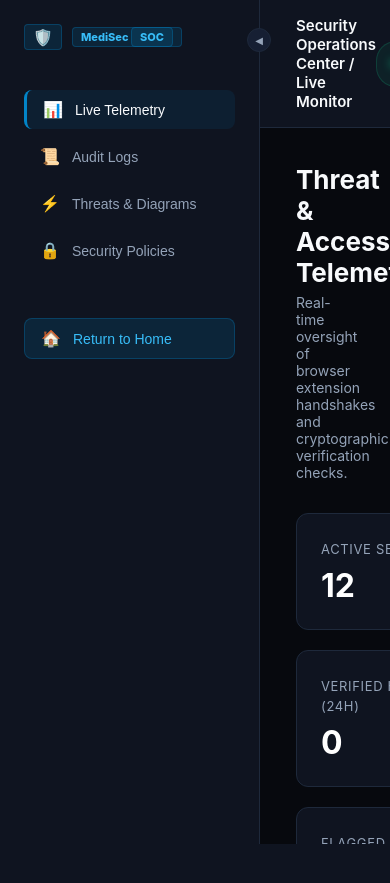
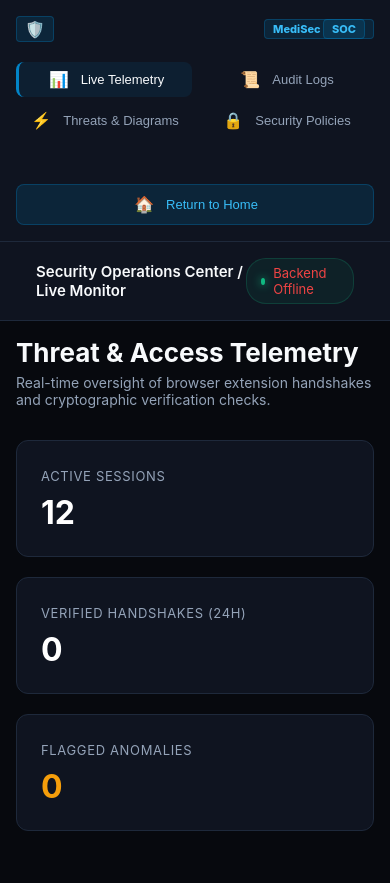
Before and after one commit to samonariase1/medisec, a Flask app: page /dashboard in a window 390 px wide. Before the commit the page ends 844 px from the top, so only its background shows below. Run offline with Flask 3, Linux system fonts and the light colour scheme; data that the repository does not hold is empty.

Commit message:
Implement responsive design for dashboard
Added responsive styles for mobile and tablet views.

```diff
--- a/templates/dashboard.html
+++ b/templates/dashboard.html
@@ -352,6 +352,77 @@
 
     .tab-section { display: none; }
     .tab-section.active { display: block; }
+  /* --- Responsive & Mobile Adaptations --- */
+    @media (max-width: 1024px) {
+      aside {
+        width: 220px;
+        padding: 18px;
+      }
+    }
+
+    @media (max-width: 768px) {
+      body {
+        flex-direction: column;
+        height: auto;
+        overflow-y: auto;
+      }
+
+      aside {
+        width: 100% !important;
+        height: auto;
+        border-right: none;
+        border-bottom: 1px solid var(--border);
+        padding: 16px;
+      }
+
+      aside .collapse-btn {
+        display: none;
+      }
+
+      aside .brand {
+        margin-bottom: 20px;
+        justify-content: space-between;
+      }
+
+      .nav-list {
+        flex-direction: row;
+        flex-wrap: wrap;
+        gap: 6px;
+      }
+
+      .nav-item {
+        flex: 1;
+        min-width: 120px;
+      }
+
+      .nav-item button {
+        justify-content: center;
+        padding: 8px 10px;
+        font-size: 13px;
+      }
+
+      main {
+        height: auto;
+        overflow-y: visible;
+      }
+
+      .dashboard-content {
+        padding: 16px;
+      }
+
+      .metrics-grid {
+        grid-template-columns: 1fr;
+      }
+
+      .table-header-bar {
+        flex-direction: column;
+        align-items: flex-start;
+      }
+
+      .search-input {
+        width: 100%;
+      }
+    }
   </style>
 </head>
 <body>
```
